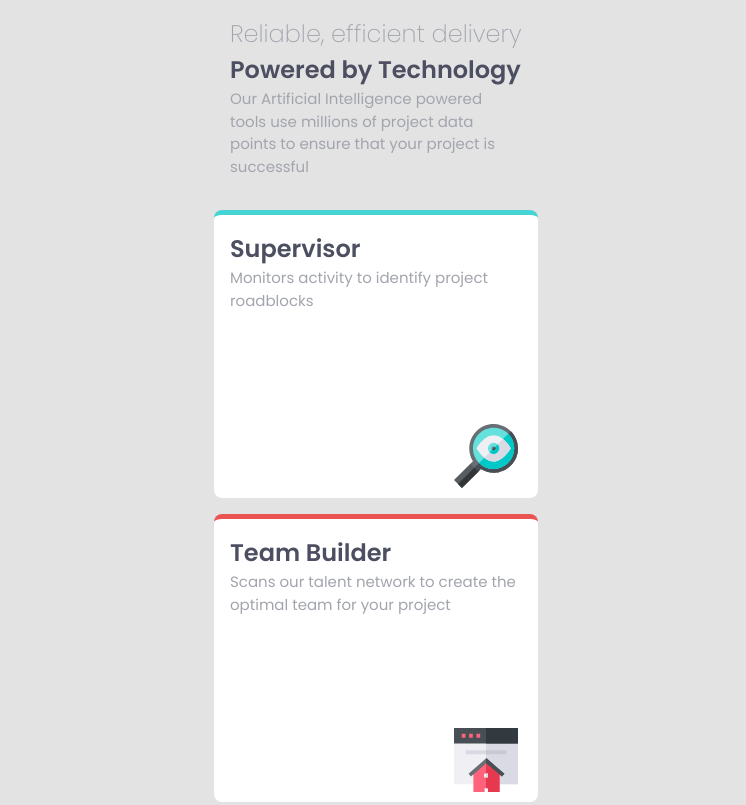
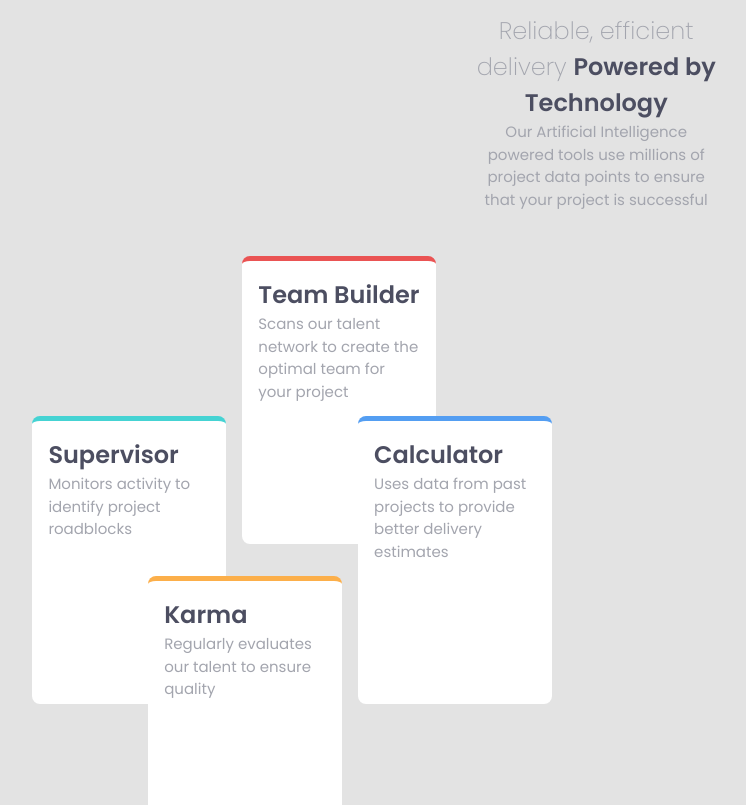
Before and after one commit to FelipinDR/frontendmentor10, a plain HTML site: page index.html in a window 1280 px wide. Shown: the top 805 px of the page, without its empty margins (264-1010 px from the left). Drawn offline with Linux system fonts and the light colour scheme.

Commit message:
Finished project

```diff
--- a/style.css
+++ b/style.css
@@ -103,3 +103,36 @@
         top:7rem;
         left:14rem
     }
+    @media (min-width:600px){
+        main{
+            display: flex;
+        }
+        .container01{
+            position:relative;
+            bottom:18rem;
+            width:40rem;
+            left:40rem;
+            text-align: center;
+            padding: 6rem;
+        }
+        .container02{
+          position: relative;
+          top: 10rem;
+          right: 10rem;
+        }
+        .container03{
+          position:relative;
+          right: 10rem;
+
+        }
+        .container04{
+          position: relative;
+          right: 29rem;
+          top:20rem
+        }
+        .container05{
+          position:relative;
+          right:29rem;
+          top:10rem
+        }
+    }
```
